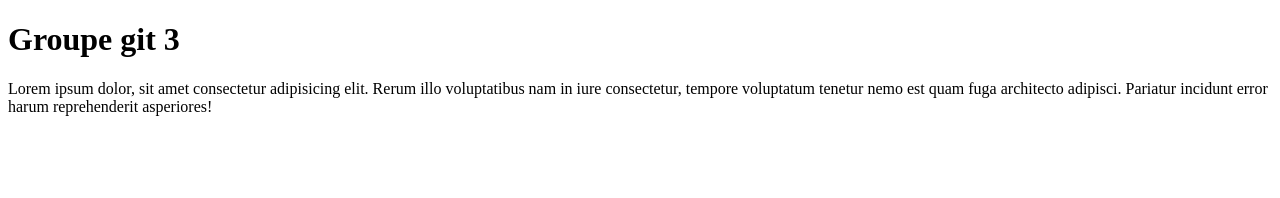
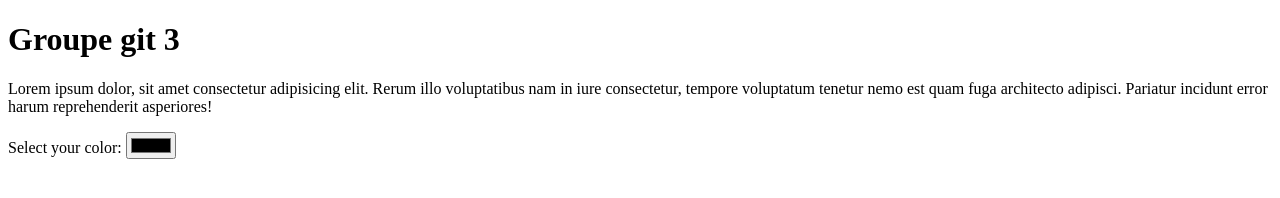
Before and after one commit to Yuliiasergiivna/groupe-git3, a plain HTML site: page index.html in a window 1280 px wide. Drawn offline with Linux system fonts and the light colour scheme.

Commit message:
add input

```diff
--- a/index.html
+++ b/index.html
@@ -9,5 +9,7 @@
     <h1>Groupe git 3
     </h1>
     <p>Lorem ipsum dolor, sit amet consectetur adipisicing elit. Rerum illo voluptatibus nam in iure consectetur, tempore voluptatum tenetur nemo est quam fuga architecto adipisci. Pariatur incidunt error harum reprehenderit asperiores!</p>
+    <label for="color">Select your color: </label>
+    <input type="color" id="color" name="color">
 </body>
 </html>
```
